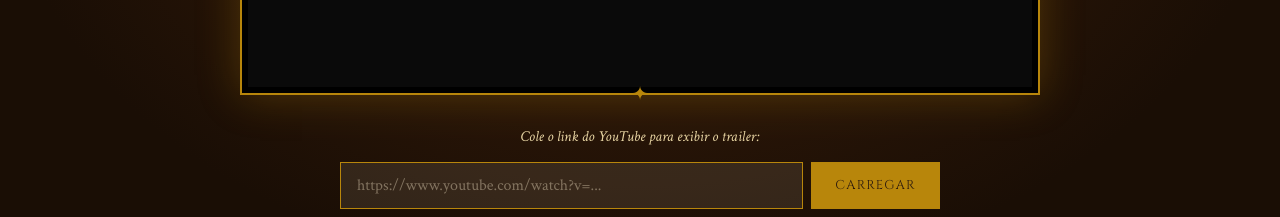
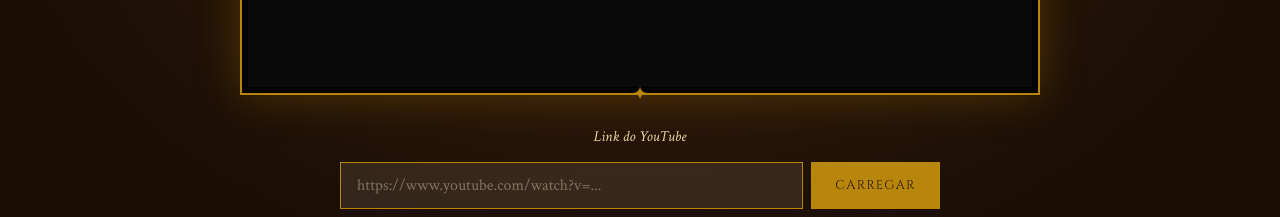
Before and after one commit to BrenoSmartins/Four-Clunsy, a plain HTML site: page index.html in a window 1280 px wide. Shown: the part 2040-2257 px from the top of the page. Drawn offline with Linux system fonts and the light colour scheme.

Commit message:
Update YouTube link prompt text

```diff
--- a/index.html
+++ b/index.html
@@ -766,7 +766,7 @@
     </div>
 
     <div class="youtube-input-area">
-      <p>Cole o link do YouTube para exibir o trailer:</p>
+      <p>Link do YouTube</p>
       <div class="yt-input-row">
         <input type="text" id="ytUrl" placeholder="https://www.youtube.com/watch?v=..." />
         <button class="yt-btn" onclick="loadVideo()">CARREGAR</button>
```
